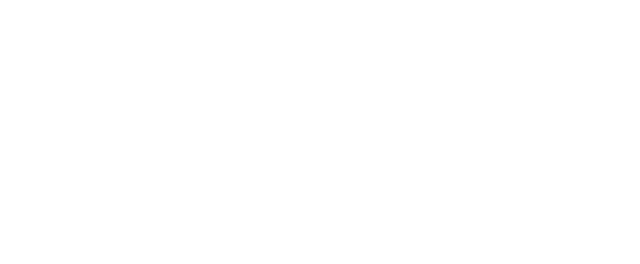
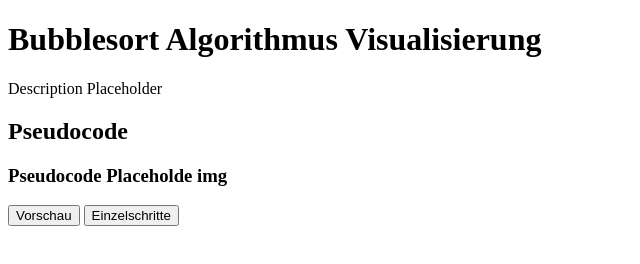
Before and after one commit to MaMarg/BubbleSort, a plain HTML site: page index.html in a window 1280 px wide. Shown: the whole page, without its empty margins (0-640 px from the left). Drawn offline with Linux system fonts and the light colour scheme.

Commit message:
Added pages

```diff
--- a/index.html
+++ b/index.html
@@ -2,9 +2,24 @@
 <html lang="en">
 <head>
     <meta charset="UTF-8">
-    <title>Title</title>
+    <title>Landing Page</title>
 </head>
 <body>
+<div class="container">
+    <div class="title">
+        <h1>Bubblesort Algorithmus Visualisierung</h1>
+        <p>Description Placeholder</p>
+    </div>
 
+    <div class="pseudocode">
+        <h2>Pseudocode</h2>
+        <h3>Pseudocode Placeholde img</h3>
+    </div>
+
+    <div class="chose-bubble_sort-steps">
+        <button>Vorschau</button>
+        <button>Einzelschritte</button>
+    </div>
+</div>
 </body>
 </html>
```
Also changed, not shown: pages/preview.html (added, +10 -0 lines).
